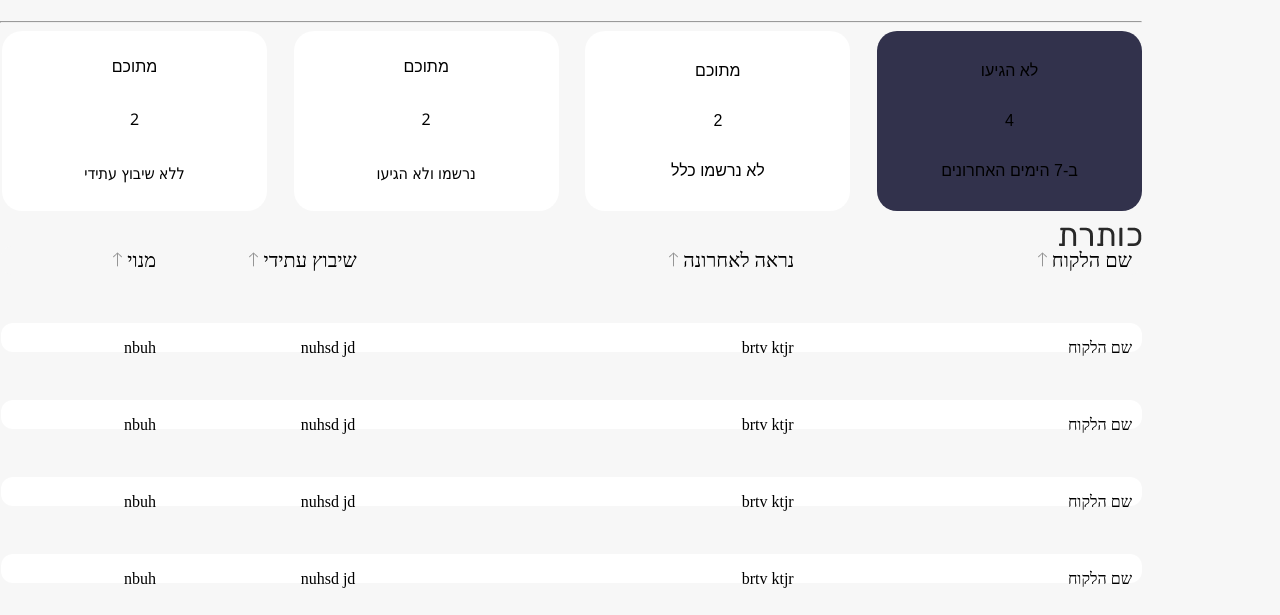
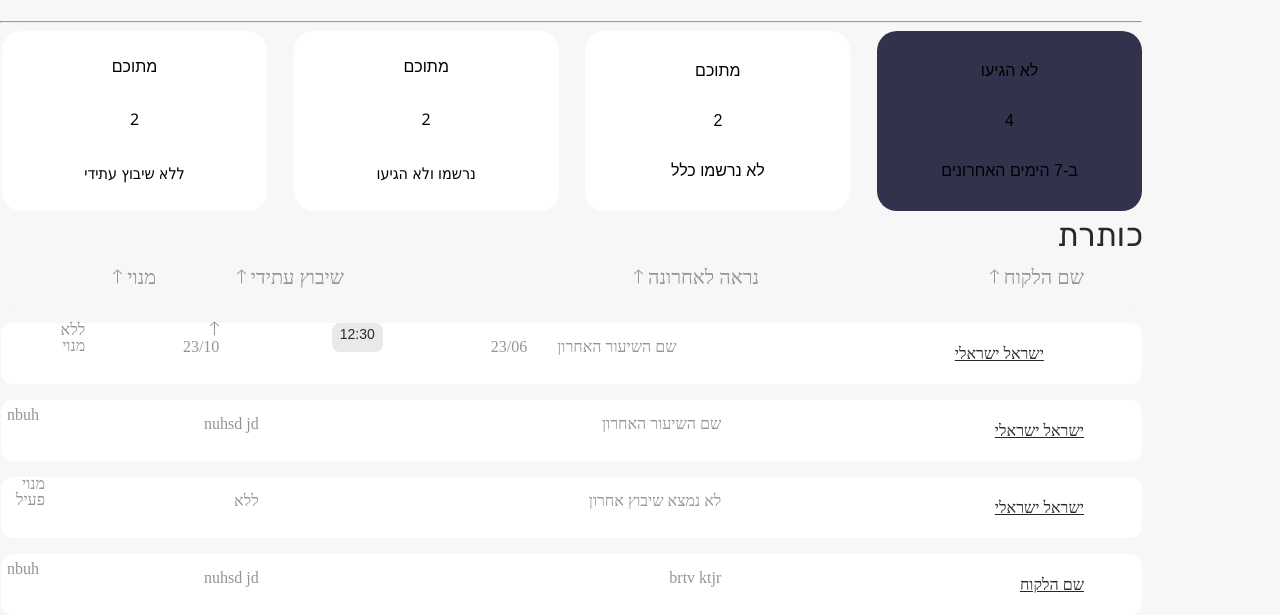
Before and after one commit to Kirill-Kovalevski/lee, a plain HTML site: page absences.html in a window 1280 px wide. Shown: the part 203-818 px from the top of the page. Drawn offline with Linux system fonts and the light colour scheme; a web font is replaced by a local one.

Commit message:
fonts added

```diff
--- a/absences.html
+++ b/absences.html
@@ -6,6 +6,7 @@
     <link rel="stylesheet" href="dist/compositions.css"/>
     <link rel="stylesheet" href="dist/blocks.css">
     <link rel="stylesheet" href="dist/utilities.css">
+    <link rel="stylesheet" href="/dist/exceptions.css">
     <title>Front-End Assignment</title>
 </head>
 <body>
@@ -55,53 +56,57 @@
 <div class="user-info-grid">
     <div class="user-info-block">
             <div class="first-inner-block">
-                <p>שם הלקוח <img src="/icons/page_table_header_filter_name-icon.png" alt=""></p></div>
+                <p class="grid-font">שם הלקוח <img src="/icons/page_table_header_filter_name-icon.png" alt=""></p></div>
                     <div class="second-inner-block">
-                         <p>נראה לאחרונה <img src="/icons/page_table_header_filter_name-icon.png" alt=""></p></div>
+                         <p class="grid-font">נראה לאחרונה <img src="/icons/page_table_header_filter_name-icon.png" alt=""></p></div>
                             <div class="third-inner-block">
-                                    <p>שיבוץ עתידי <img src="/icons/page_table_header_filter_name-icon.png" alt=""></p></div>
+                                    <p class="grid-font">שיבוץ עתידי <img src="/icons/page_table_header_filter_name-icon.png" alt=""></p></div>
                                             <div class="fourth-inner-block">
-                                                 <p>מנוי <img src="/icons/page_table_header_filter_name-icon.png" alt=""></p></div>
+                                                 <p class="grid-font">מנוי <img src="/icons/page_table_header_filter_name-icon.png" alt=""></p></div>
     </div>
     <div class="user-info-block-two">
             <div class="second-row-first-inner-block">
-                <p>שם הלקוח</p></div>
+                <p class="grid-font grid-font-underline">ישראל ישראלי</p></div>
                     <div class="second-row-second-inner-block">
-                         <p>brtv ktjr</p></div>
-                            <div class="second-row-third-inner-block">
-                                <p>nuhsd jd</p></div>
-                                    <div class="second-row-fourth-inner-block">
-                                        <p>nbuh</p></div>
+                         <p class="grid-font display-flex">שם השיעור האחרון <div class="second-row-third-inner-block">
+                                <p class="grid-font "> 23/06</p></div><div class="second-row-fourth-inner-block">
+                                        <p class="grid-font-14 grid-cell-extra-two">12:30</p></div></p></div>
+
+
+                                            <div class="second-row-fourth-inner-block">
+                                                <p class="grid-font"><img src="/icons/page_table_header_filter_name-icon.png" alt="Vi">23/10</p></div>
+                                                    <div class="second-row-fourth-inner-block">
+                                                        <p class="grid-font">ללא מנוי</p></div>
     </div>
      <div class="user-info-block-three">
             <div class="second-row-first-inner-block">
-                <p>שם הלקוח</p></div>
+                <p class="grid-font grid-font-underline"> ישראל ישראלי</p></div>
                     <div class="second-row-second-inner-block">
-                         <p>brtv ktjr</p></div>
+                         <p class="grid-font">שם השיעור האחרון </p></div>
                             <div class="second-row-third-inner-block">
-                                <p>nuhsd jd</p></div>
+                                <p class="grid-font">nuhsd jd</p></div>
                                     <div class="second-row-fourth-inner-block">
-                                        <p>nbuh</p></div>
+                                        <p class="grid-font">nbuh</p></div>
     </div>
          <div class="user-info-block-four">
             <div class="second-row-first-inner-block">
-                <p>שם הלקוח</p></div>
+                <p class="grid-font grid-font-underline">ישראל ישראלי</p></div>
                     <div class="second-row-second-inner-block">
-                         <p>brtv ktjr</p></div>
+                         <p class="grid-font">לא נמצא שיבוץ אחרון</p></div>
                             <div class="second-row-third-inner-block">
-                                <p>nuhsd jd</p></div>
+                                <p class="grid-font">ללא</p></div>
                                     <div class="second-row-fourth-inner-block">
-                                        <p>nbuh</p></div>
+                                        <p class="grid-font">מנוי פעיל</p></div>
     </div>
           <div class="user-info-block-five">
             <div class="second-row-first-inner-block">
-                <p>שם הלקוח</p></div>
+                <p class="grid-font grid-font-underline">שם הלקוח</p></div>
                     <div class="second-row-second-inner-block">
-                         <p>brtv ktjr</p></div>
+                         <p class="grid-font">brtv ktjr</p></div>
                             <div class="second-row-third-inner-block">
-                                <p>nuhsd jd</p></div>
+                                <p class="grid-font">nuhsd jd</p></div>
                                     <div class="second-row-fourth-inner-block">
-                                        <p>nbuh</p></div>
+                                        <p class="grid-font">nbuh</p></div>
     </div>
 
 
--- a/blocks.scss
+++ b/blocks.scss
@@ -128,7 +128,8 @@
     gap:10px;
 }
 .first-inner-block{
-    grid-area: 1/1/3/13;;
+    grid-area: 1/1/3/13;
+    margin-right: 48px;
     display: flex;
     justify-content: space-between;
     align-items: center;
@@ -150,9 +151,8 @@
     font-size: 20px;
 }
 .third-inner-block{
-    margin-right: 10px;
     display: flex;
-    justify-content: space-between;
+    justify-content: flex-start;
     align-items: center;
     width: 140px;
     height: 29px;
@@ -173,13 +173,17 @@
     font-size: 20px;
 }
 .second-row-first-inner-block{
-    grid-area: 1/1/3/13;;
+    display: flex;
+    align-items: center;
+    align-self: center;
+    margin-right: 48px;
     width: 277px;
     height: 29px;
     padding: 0 10px 0 0;
     gap: 10px;
 }
 .second-row-second-inner-block{
+    display: flex;
     margin-right: 10px;
     width: 377px;
     height: 29px;
@@ -194,8 +198,11 @@
     gap: 10px;
 }
 .second-row-fourth-inner-block{
-    margin-right: 10px;
-    width: 165px;
+    display: flex;
+    flex-direction: row;
+    align-items: center;
+    justify-content: center;
+    width: 54px;
     height: 29px;
     padding: 0 10px 0 0;
     gap: 10px;
--- a/compositions.scss
+++ b/compositions.scss
@@ -147,17 +147,17 @@ body {
     justify-content: space-between;
     align-items: center;
     max-width: 1141px;
-    height: 29px;
+    height: 61px;
     border-radius: 12px;
     background-color: rgb(247, 247, 247);
 }
 .user-info-block-two{
     grid-area: 2/1/3/13;
     display: flex;
-    justify-content: space-between;
+    justify-content: space-around;
     align-content: center;
     max-width: 1141px;
-    height: 29px;
+    height: 61px;
     border-radius: 12px;
     background-color: rgba(255, 255, 255, 1);
 }
@@ -166,7 +166,7 @@ body {
     display: flex;
     justify-content: space-between;
     max-width: 1141px;
-    height: 29px;
+    height: 61px;
     border-radius: 12px;
     background-color: rgba(255, 255, 255, 1);
 }
@@ -175,7 +175,7 @@ body {
     display: flex;
     justify-content: space-between;
     max-width: 1141px;
-    height: 29px;
+    height: 61px;
     border-radius: 12px;
     background-color:rgba(255, 255, 255, 1);
 }
@@ -184,7 +184,10 @@ body {
     display: flex;
     justify-content: space-between;
     max-width: 1141px;
-    height: 29px;
+    height: 61px;
     border-radius: 12px;
     background-color: rgba(255, 255, 255, 1);
 }
+.display-flex{
+    display: flex;
+}
--- a/exceptions.scss
+++ b/exceptions.scss
@@ -1 +1,27 @@
 // Overrides or tweaks, when something breaks the pattern
+.grid-cell-extra{
+    display: flex;
+    font-family: 'Rubik Light', sans-serif;
+    font-size: 18px;
+    line-height: 100%;
+    letter-spacing: 0.95%;
+    color: rgba(41, 41, 41, 1);
+    font-weight: 400;
+}
+.grid-cell-extra-two{
+    width: 54px;
+    height: 29px;
+    border-radius: 8px;
+    padding: 4px 8px 4px 8px;
+    gap: 10px;
+    background-color: rgba(42, 42, 42, 0.1);
+}
+.grid-font-14{
+    font-size: 14px;
+    font-family: 'Rubik Light', sans-serif;
+    font-style: normal;
+    line-height: 100%;
+    letter-spacing: 0%;
+    color: rgba(41, 41, 41, 1);
+
+}
--- a/utilities.scss
+++ b/utilities.scss
@@ -79,3 +79,31 @@
     height: 14px;
     color: rgba(149, 149, 149, 1);
 }
+@font-face{
+    font-family: 'Rubik Light';
+    src: url('./fonts/Rubik/Rubik-VariableFont_wght.ttf');
+}
+.grid-font{
+    font-family:'Rubik Light, sans-serif';
+    font-weight: 400;
+    font-style: normal;
+    size: 20px;
+    line-height: 100%;
+    letter-spacing: 0.95%;
+    -ms-text-combine-horizontal: right;
+    color: rgba(149, 149, 149, 1);
+}
+.grid-font-underline{
+    font-family:'Rubik Light, sans-serif';
+    font-weight: 400;
+    font-style: normal;
+    size: 18px;
+    line-height: 100%;
+    letter-spacing: 0.95%;
+    -ms-text-combine-horizontal: right;
+    color: rgba(41, 41, 41, 1);
+    text-decoration: underline;
+    font-style: solid;
+    offset: 0%;
+
+}
```
Also changed, not shown: dist/blocks.css, dist/compositions.css, dist/exceptions.css (added), dist/utilities.css.
